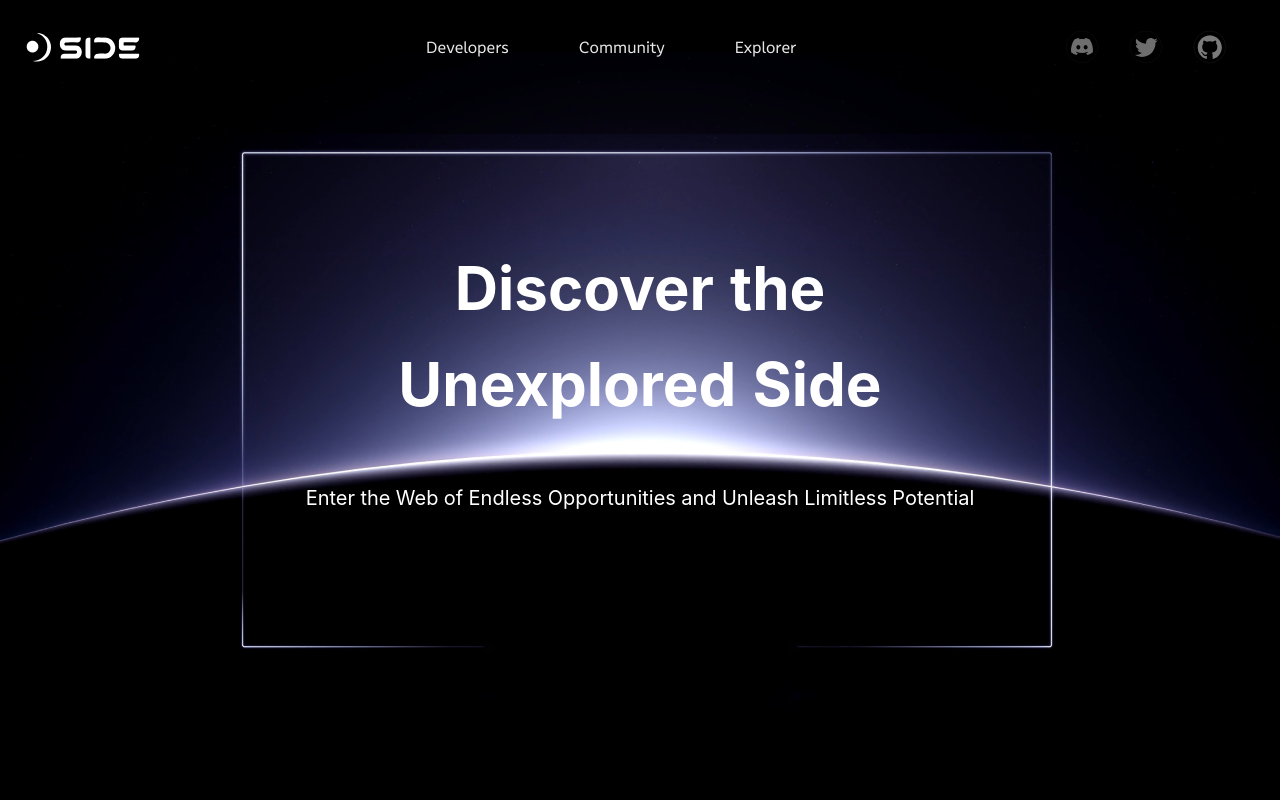
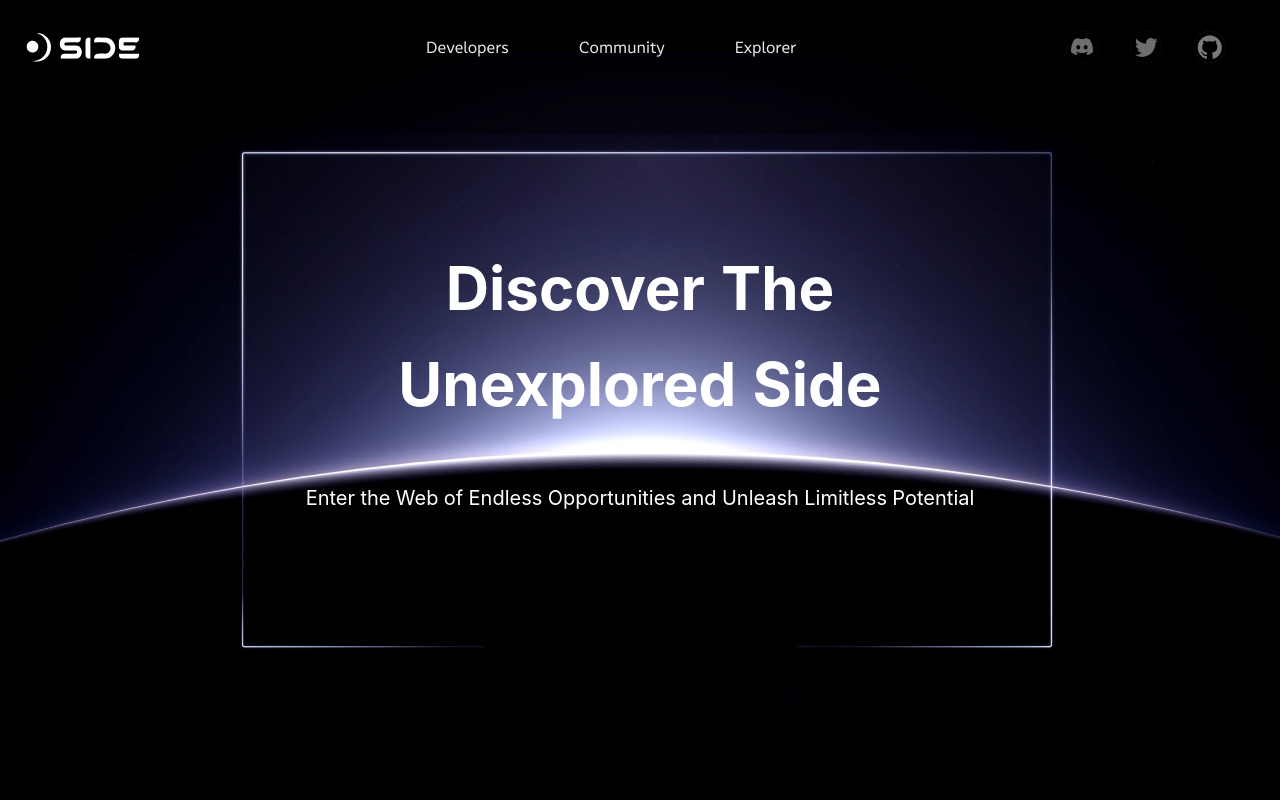
Before and after one commit to zxl6866/side, a React (Create React App) app: page / in a window 1280 px wide. Shown: the top 800 px of the page. Built offline with nearby package versions, Linux system fonts and the light colour scheme; a web font is replaced by a local one.

Commit message:
feat: revision

```diff
--- a/public/index.html
+++ b/public/index.html
@@ -5,7 +5,10 @@
     <link rel="icon" href="%PUBLIC_URL%/favicon.ico" />
     <meta name="viewport" content="width=device-width, initial-scale=1" />
     <meta name="theme-color" content="#000000" />
-    <meta name="description" content="Side Labs" />
+    <meta
+      name="description"
+      content="Mesh Liquidity for Decentralized Finance"
+    />
     <meta content="yes" name="apple-mobile-web-app-capable" />
     <meta
       name="viewport"
@@ -27,7 +30,7 @@
       work correctly both with client-side routing and a non-root public URL.
       Learn how to configure a non-root public URL by running `npm run build`.
     -->
-    <title>SIDE</title>
+    <title>Side Protocol</title>
     <link
       href="https://api.fontshare.com/v2/css?f[]=panchang@700&display=swap"
       rel="stylesheet"
--- a/src/components/Banner/index.tsx
+++ b/src/components/Banner/index.tsx
@@ -52,7 +52,7 @@ export function Banner() {
         <Box className="bannerContent ">
           <Box className="bannerSlogan">
             <Typed
-              strings={["Discover the"]}
+              strings={["Discover The"]}
               typeSpeed={70}
               showCursor={false}
             />
```
Also changed, not shown: 55 other files (tests, documents, lock files or other folders).
